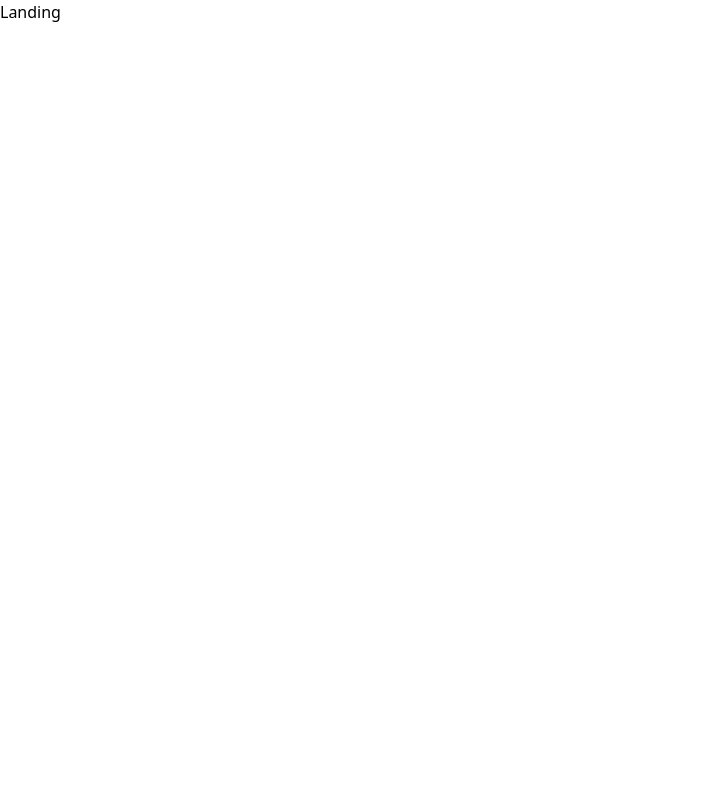
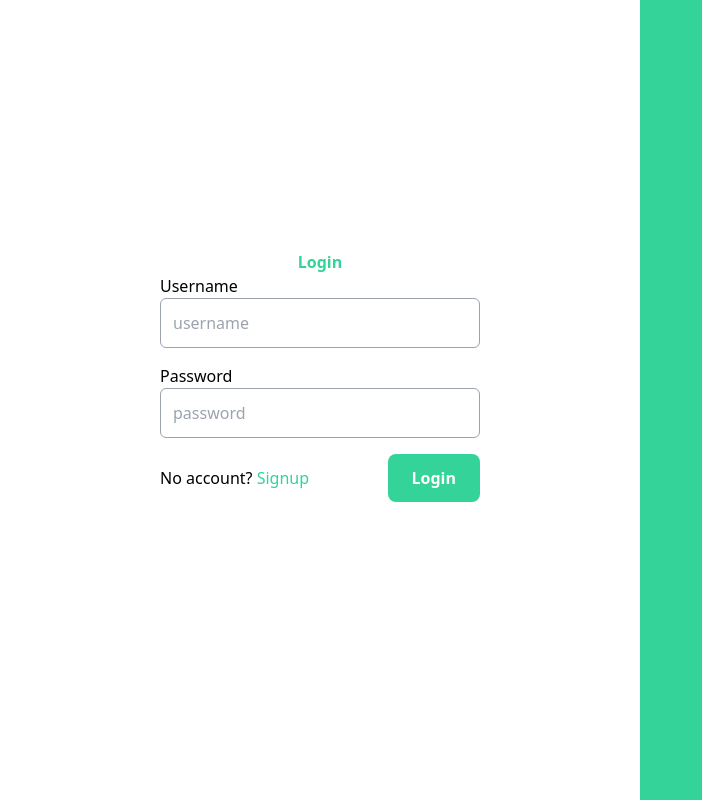
Before and after one commit to SupawishPK/todo-app, a React (Create React App) app: page / in a window 1280 px wide. Shown: the whole page, without its empty margins (0-702 px from the left). Built offline with nearby package versions, Linux system fonts and the light colour scheme.

Commit message:
feat: form login signup ui

```diff
--- a/package.json
+++ b/package.json
@@ -12,6 +12,7 @@
     "@types/react": "^17.0.0",
     "@types/react-dom": "^17.0.0",
     "react": "^17.0.2",
+    "prettier": "^2.2.1",
     "react-dom": "^17.0.2",
     "react-scripts": "4.0.3",
     "typescript": "^4.1.2",
--- a/src/components/Landing.tsx
+++ b/src/components/Landing.tsx
@@ -1,9 +1,28 @@
 import React from 'react'
+import Login from './auth/Login'
+import Signup from './auth/Signup'
 
 const Landing = () => {
+
+    const [isSignUp , setIsSignUp] = React.useState<boolean>(false)
+
     return (
-        <div>
-            Landing
+        <div className="flex w-full h-screen">
+            <div className="w-1/2 max-w-xs mx-auto relative">
+                <div className="absolute inset-0 m-auto" style={{height: '300px'}}>
+                    {isSignUp ? <Signup renderLogin={()=> setIsSignUp(false)} /> : <Login renderSignup={()=> setIsSignUp(true)} />}
+                </div>
+
+            </div>
+
+                {/** username */}
+                {/**password */}
+                {/** login button*/}
+                {/** SignUp */}
+            <div className="w-1/2 bg-green-400">
+
+            </div>
+
         </div>
     )
 }
--- /dev/null
+++ b/src/components/auth/Login.tsx
@@ -0,0 +1,33 @@
+import React from 'react'
+
+interface LoginProps {
+    renderSignup: () => void
+}
+
+const Login = ({renderSignup}: LoginProps) => {
+
+    const [username, setUsername] = React.useState("")
+    const [password, setPassword] = React.useState("")
+
+    return (
+        <div style={{height: '300px'}}>
+            <h1 className="text-center text-green-400 font-bold" >Login</h1>
+            <div className="mb-4">
+                <label>Username</label>
+                <input onChange={(e)=> setUsername(e.target.value)} className="w-full p-3 border border-gray-400 rounded-md" type="text" placeholder="username" />
+            </div>
+            <div className="mb-4">
+                <label>Password</label>
+                <input onChange={(e)=> setPassword(e.target.value)} className="w-full p-3 border border-gray-400 rounded-md" type="password" placeholder="password" />
+            </div>
+            <div className="flex justify-between items-center">
+                <div>
+                    <p>No account? <span className="text-green-400 cursor-pointer" onClick={()=> renderSignup()}>Signup</span></p>
+                </div>
+                <button className="rounded-lg px-6 py-3 font-bold bg-green-400 text-white">Login</button>
+            </div>
+        </div>
+    )
+}
+
+export default Login
--- /dev/null
+++ b/src/components/auth/Signup.tsx
@@ -0,0 +1,38 @@
+import React from 'react'
+
+interface SignupProps {
+    renderLogin: ()=> void
+}
+
+const SignUp = ({renderLogin}: SignupProps) => {
+
+    const [username, setUsername] = React.useState("")
+    const [password, setPassword] = React.useState("")
+    const [confirmPassword, setConfirmPassword] = React.useState("")
+
+    return (
+        <div style={{height: '300px'}}>
+            <h1 className="text-center text-green-400 font-bold" >Signup</h1>
+            <div className="mb-4">
+                <label>Username</label>
+                <input onChange={(e)=> setUsername(e.target.value)} className="w-full p-3 border border-gray-400 rounded-md" type="text" placeholder="username" />
+            </div>
+            <div className="mb-4">
+                <label>Password</label>
+                <input onChange={(e)=> setPassword(e.target.value)} className="w-full p-3 border border-gray-400 rounded-md" type="password" placeholder="password" />
+            </div>
+            <div className="mb-4">
+                <label>ConfirmPassword</label>
+                <input onChange={(e)=> setConfirmPassword(e.target.value)} className="w-full p-3 border border-gray-400 rounded-md" type="password" placeholder="password" />
+            </div>
+            <div className="flex justify-between items-center">
+                <div>
+                    <p>Already a member <span className="text-green-400 cursor-pointer" onClick={()=> renderLogin()}>Login</span></p>
+                </div>
+                <button className="rounded-lg px-6 py-3 font-bold bg-green-400 text-white">Signup</button>
+            </div>
+        </div>
+    )
+}
+
+export default SignUp
```
Also changed, not shown: 1 other file (tests, documents, lock files or other folders).
